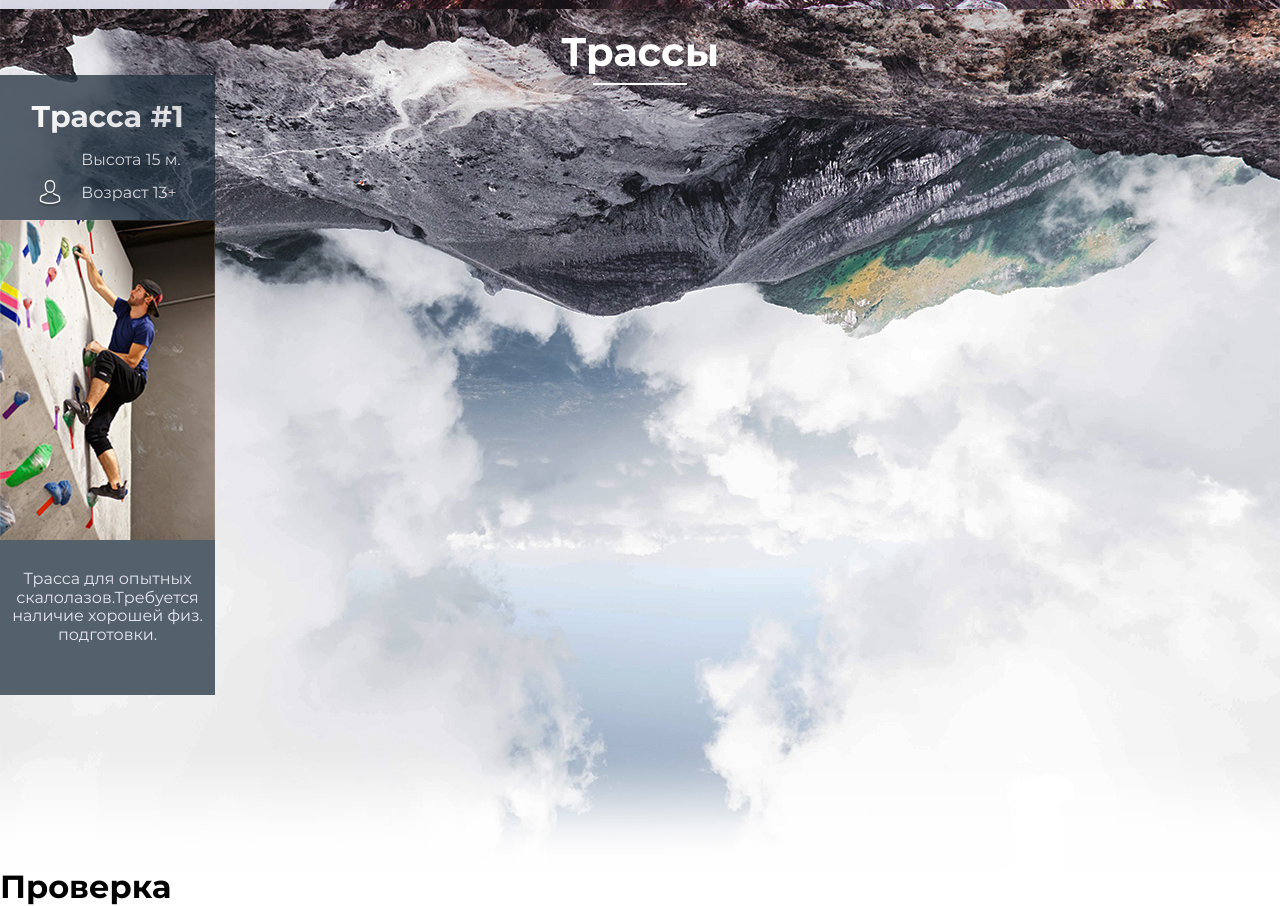
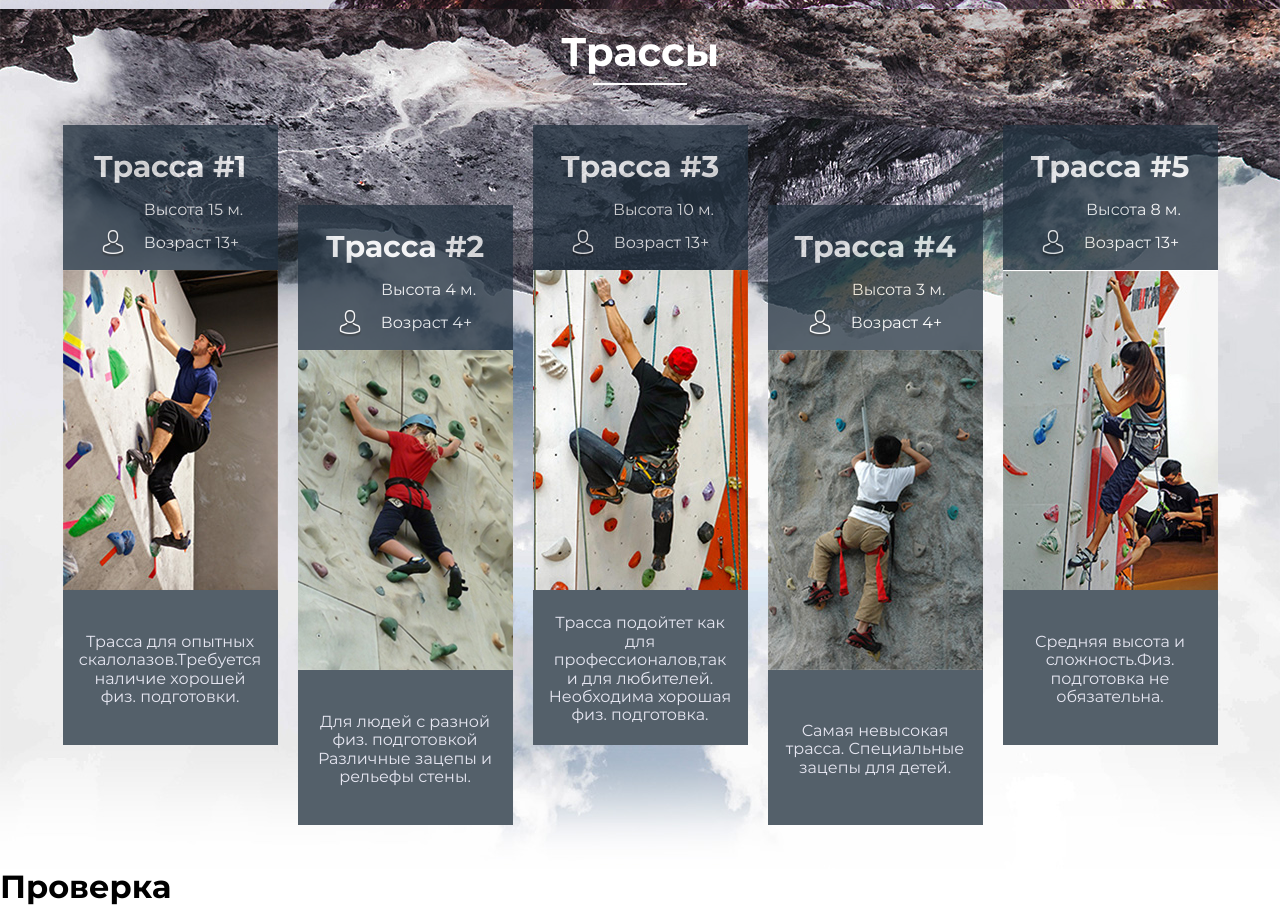
Before and after one commit to Lit-o/belka, a plain HTML site: page belka.html in a window 1280 px wide. Shown: the part 760-1666 px from the top of the page. Drawn offline with Linux system fonts and the light colour scheme.

Commit message:
продолжаю приручать (vam) на этот раз в футере track, плюс сделал частокол track на десктоп(четные псевдодети)

```diff
--- a/belka.html
+++ b/belka.html
@@ -64,6 +64,7 @@ Cкалолазы смогут найти подробную схему
     <section class="tracks">
       <h2 class="tracks-title">Трассы</h2>
 
+      <div class="tracks-container">
         <article class="track">
 
           <div class="track-header">
@@ -73,26 +74,77 @@ Cкалолазы смогут найти подробную схему
           </div>
 
           <div class="track-main"><img src="img/track1.jpg" height="320" width="215" alt="мужик в кепарике уверенно вскарабкивается на трассе скалодрома"></div>
+          <div class="track-footer-container">
             <div class="track-footer">Трасса для опытных скалолазов.Требуется наличие хорошей физ. подготовки.
+            </div>
+          </div>
+        </article>
+
+        <article class="track">
+
+          <div class="track-header">
+            <h3 class="track-title">Трасса #2</h3>
+            <p class="track-high">Высота 4 м.</p>
+            <p class="track-age">Возраст 4+</p>
+          </div>
+
+          <div class="track-main"><img src="img/track2.jpg" height="320" width="215" alt="мужик в кепарике уверенно вскарабкивается на трассе скалодрома"></div>
+          <div class="track-footer-container">
+            <div class="track-footer">Для людей с разной физ. подготовкой
+            Различные зацепы и рельефы стены.
+            </div>
           </div>
 
         </article>
 
         <article class="track">
 
-      </article>
+          <div class="track-header">
+            <h3 class="track-title">Трасса #3</h3>
+            <p class="track-high">Высота 10 м.</p>
+            <p class="track-age">Возраст 13+</p>
+          </div>
 
-      <article class="track">
+          <div class="track-main"><img src="img/track3.jpg" height="320" width="215" alt="мужик в кепарике уверенно вскарабкивается на трассе скалодрома"></div>
+          <div class="track-footer-container">
+            <div class="track-footer">Трасса подойтет как для профессионалов,так и для любителей. Необходима хорошая физ. подготовка.
+            </div>
+          </div>
 
         </article>
 
         <article class="track">
 
+          <div class="track-header">
+            <h3 class="track-title">Трасса #4</h3>
+            <p class="track-high">Высота 3 м.</p>
+            <p class="track-age">Возраст 4+</p>
+          </div>
+
+          <div class="track-main"><img src="img/track4.jpg" height="320" width="215" alt="мужик в кепарике уверенно вскарабкивается на трассе скалодрома"></div>
+          <div class="track-footer-container">
+            <div class="track-footer">Самая невысокая трасса. Специальные  зацепы для детей.
+            </div>
+          </div>
+
         </article>
 
         <article class="track">
 
+          <div class="track-header">
+            <h3 class="track-title">Трасса #5</h3>
+            <p class="track-high">Высота 8 м.</p>
+            <p class="track-age">Возраст 13+</p>
+          </div>
+
+          <div class="track-main"><img src="img/track5.jpg" height="320" width="215" alt="мужик в кепарике уверенно вскарабкивается на трассе скалодрома">
+          </div>
+          <div class="track-footer-container">
+            <div class="track-footer">Средняя высота и сложность.Физ. подготовка не обязательна.
+            </div>
+          </div>
         </article>
+      </div>
 
     </section>
 
--- a/css/style.css
+++ b/css/style.css
@@ -459,7 +459,23 @@ line-height: 88px;
 
   background-color: #fff;
 }
+.tracks-container {
+  display: -webkit-flex;
+     display: -moz-flex;
+      display: -ms-flex;
+       display: -o-flex;
+          display: flex;
 
+  width: 1155px;
+  margin: 0 auto;
+
+  padding-top: 50px;
+
+  justify-content: space-between;
+}
+.track:nth-child(even) {
+  margin-top: 80px;
+}
 .track-header {
   width: 215px;
   height: 145px;
@@ -469,7 +485,6 @@ line-height: 88px;
 }
 
 .track-title{
-
   text-align: center;
   font-family: Montserrat, sant-serif;
   font-weight: 700;
@@ -533,22 +548,29 @@ line-height: 88px;
   line-height: 0;
 }
 
-.track-footer{
+.track-footer-container {
+
+  line-height: 155px;
+
   width: 215px;
   height: 155px;
-
   -webkit-box-sizing: border-box;
      -moz-box-sizing: border-box;
           box-sizing: border-box;
-  padding-top: 30px;
+  padding-left: 15px;
+  padding-right: 15px;
   background-color: #54606a;
+}
+.track-footer{
+  display: inline-block;
+
+  line-height: 1.15;
 
   font-family: Montserrat, sant-serif;
   font-weight: 400;
   font-size: 16px;
   color: #e7e7f2;
-
-
+  vertical-align: middle;
   text-align: center;
 }
 
```
Also changed, not shown: img/track2.jpg (added), img/track3.jpg (added), img/track4.jpg (added), img/track5.jpg (added). Lines whose indentation alone changed are shown as unchanged.
